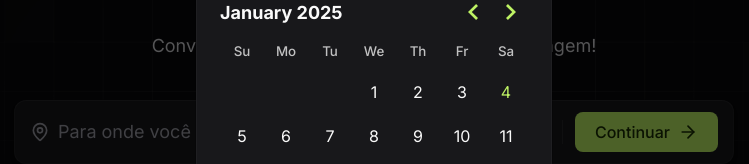
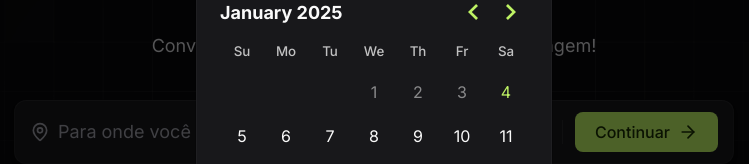
Before and after one commit to KetCode/plann.er, a React (Vite) app in the folder web/: page / in a window 1280 px wide. Both pictures are taken after a click on the button "Quando?". Shown: the part 284-448 px from the top of the page, without its empty margins (266-1015 px from the left). Built offline with nearby package versions, Linux system fonts and the light colour scheme.

Commit message:
feat: disable dates before today in the date picker

```diff
--- a/web/src/pages/create-trip/steps/destination-date-step.tsx
+++ b/web/src/pages/create-trip/steps/destination-date-step.tsx
@@ -16,6 +16,7 @@ interface DestinationDateStepProps {
 
 export function DestinationDateStep({ isGuestsInputOpen, closeGuestsInput, openGuestsInput, setDestination, eventStartAndEndDates, setEventStartAndEndDates }: DestinationDateStepProps) {
   const [isDatePickerOpen, setIsDatePickerOpen] = useState(false)
+  const today = new Date()
 
   function openDatePicker() {
     return setIsDatePickerOpen(true)
@@ -52,7 +53,7 @@ export function DestinationDateStep({ isGuestsInputOpen, closeGuestsInput, openG
               </div>
             </div>
 
-            <DayPicker className="max-sm:scale-[.88] max-sm:origin-top-left" mode="range" selected={eventStartAndEndDates} onSelect={setEventStartAndEndDates} />
+            <DayPicker className="max-sm:scale-[.88] max-sm:origin-top-left" mode="range" selected={eventStartAndEndDates} onSelect={setEventStartAndEndDates} disabled={{ before: today }} />
           </div>
         </div>
       )}
--- a/web/src/pages/trip-details/update-destination-date-modal.tsx
+++ b/web/src/pages/trip-details/update-destination-date-modal.tsx
@@ -17,11 +17,12 @@ interface UpdateDestinationDateModalProps {
 export function UpdateDestinationDateModal({ destination, displayedDate, starts_at, ends_at, closeUpdateDestinationDateModal }: UpdateDestinationDateModalProps) {
   const { tripId } = useParams()
   const [isDestination, setIsDestination] = useState(destination)
+  const [isDatePickerOpen, setIsDatePickerOpen] = useState(false)
   const [eventStartAndEndDates, setEventStartAndEndDates] = useState<DateRange | undefined>({
     from: new Date(starts_at as string),
     to: new Date(ends_at as string),
   })
-  const [isDatePickerOpen, setIsDatePickerOpen] = useState(false)
+  const today = new Date()
 
   function openDatePicker() {
     return setIsDatePickerOpen(true)
@@ -71,7 +72,7 @@ export function UpdateDestinationDateModal({ destination, displayedDate, starts_
               </div>
             </div>
 
-            <DayPicker className="max-sm:scale-[.88] max-sm:origin-top-left" mode="range" selected={eventStartAndEndDates} onSelect={setEventStartAndEndDates} />
+            <DayPicker className="max-sm:scale-[.88] max-sm:origin-top-left" mode="range" selected={eventStartAndEndDates} onSelect={setEventStartAndEndDates} disabled={{ before: today }} />
           </div>
         </div>
       )}
```
